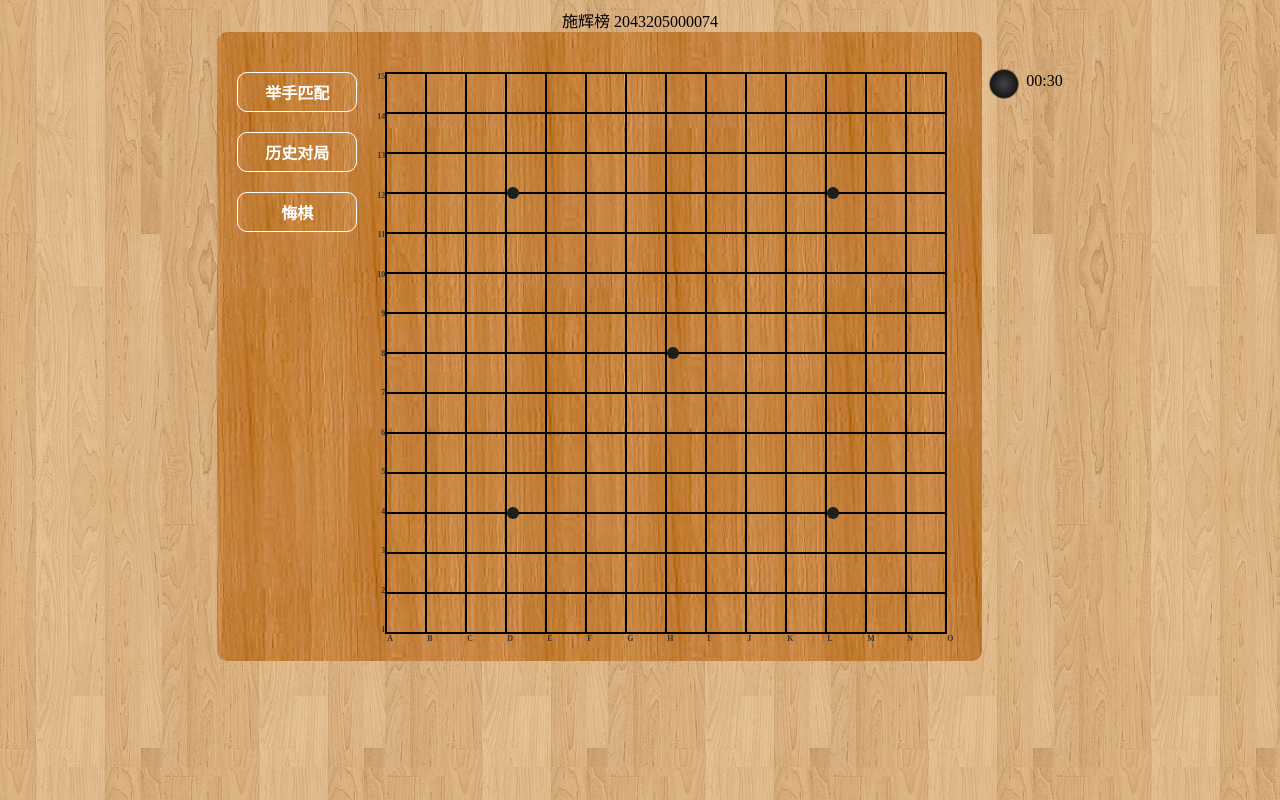
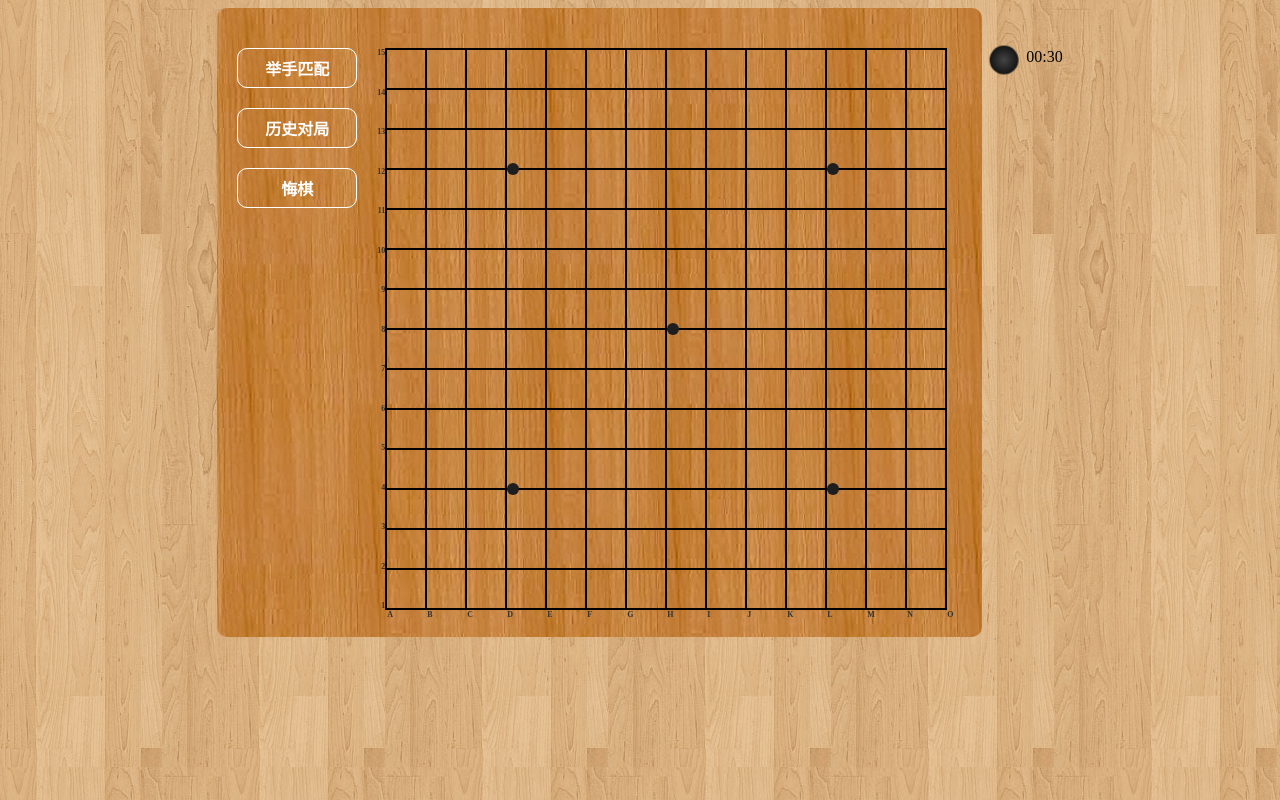
Before and after one commit to shihuibang/Gobang, a website: page FIR/public/index.html in a window 1280 px wide. Drawn offline with Linux system fonts and the light colour scheme.

Commit message:
Update index.html

```diff
--- a/FIR/public/index.html
+++ b/FIR/public/index.html
@@ -120,7 +120,7 @@
         </div>
 
         <div style="display: block;">
-            <div style="display: flex;justify-content: center;">施辉榜 2043205000074</div>
+
 
             <div style="display: flex;">
                 <div class="desk">
```
